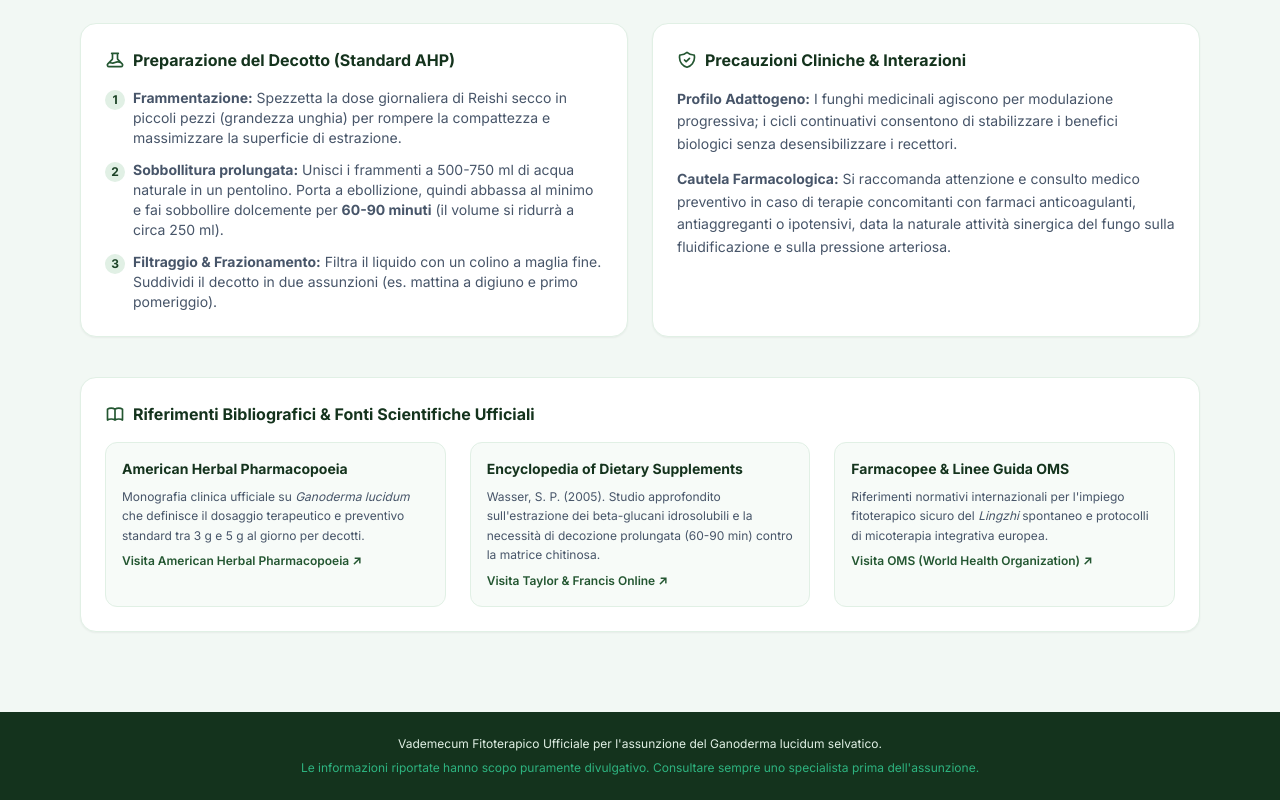
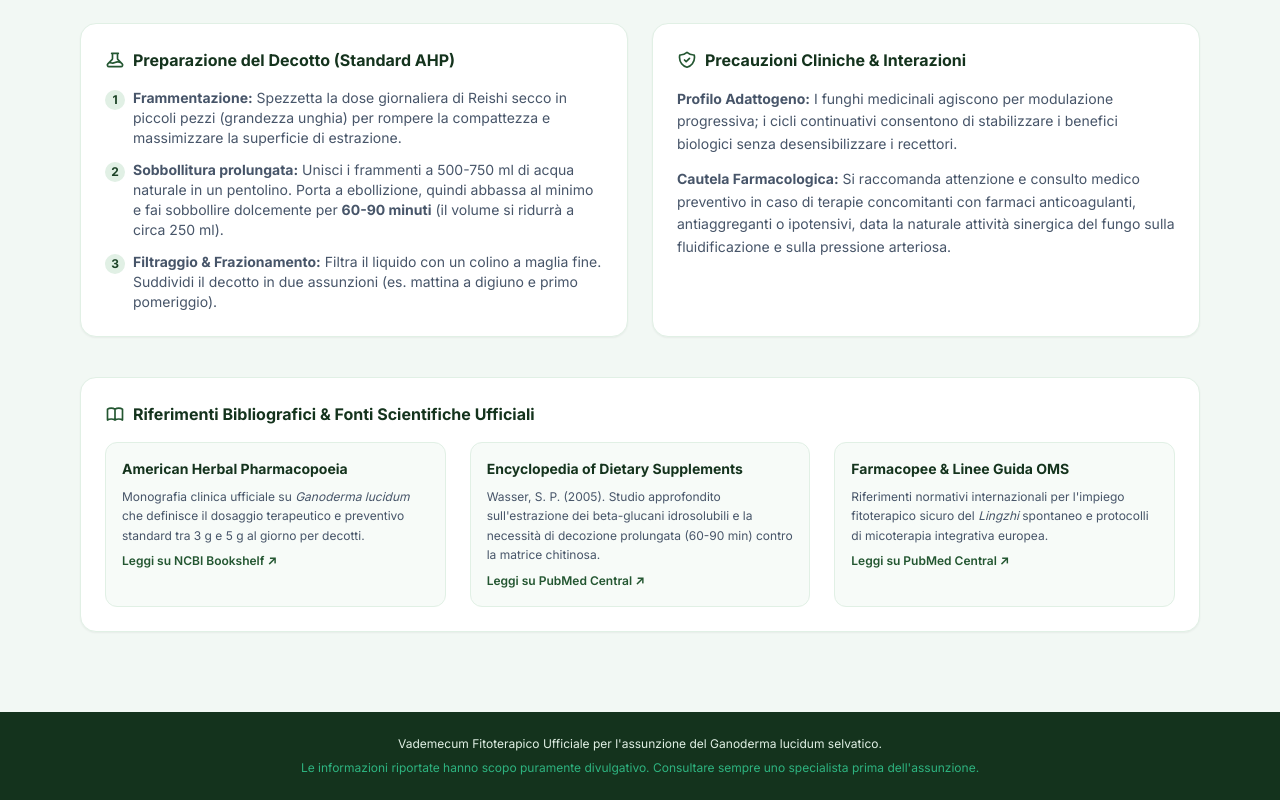
Before and after one commit to domenicoares82-a11y/vademecum-reishi, a plain HTML site: page index.html in a window 1280 px wide. Shown: the part 755-1555 px from the top of the page. Drawn offline with nearby package versions, Linux system fonts and the light colour scheme.

Commit message:
Update index.html

```diff
--- a/index.html
+++ b/index.html
@@ -209,7 +209,7 @@
                     <p class="text-xs leading-relaxed">
                         Monografia clinica ufficiale su <em>Ganoderma lucidum</em> che definisce il dosaggio terapeutico e preventivo standard tra 3 g e 5 g al giorno per decotti.
                     </p>
-                    <a href="https://www.herbal-ahp.org/" target="_blank" class="inline-block text-xs font-semibold text-forest-700 hover:underline">Visita American Herbal Pharmacopoeia ↗</a>
+                    <a href="https://www.ncbi.nlm.nih.gov/books/NBK92757/" target="_blank" rel="noopener" class="inline-block text-xs font-semibold text-forest-700 hover:underline">Leggi su NCBI Bookshelf ↗</a>
                 </div>
 
                 <div class="bg-forest-50/60 p-4 rounded-xl border border-forest-100 space-y-2">
@@ -217,7 +217,7 @@
                     <p class="text-xs leading-relaxed">
                         Wasser, S. P. (2005). Studio approfondito sull'estrazione dei beta-glucani idrosolubili e la necessità di decozione prolungata (60-90 min) contro la matrice chitinosa.
                     </p>
-                    <a href="https://www.tandfonline.com/" target="_blank" class="inline-block text-xs font-semibold text-forest-700 hover:underline">Visita Taylor & Francis Online ↗</a>
+                    <a href="https://www.ncbi.nlm.nih.gov/pmc/articles/PMC4684115/" target="_blank" rel="noopener" class="inline-block text-xs font-semibold text-forest-700 hover:underline">Leggi su PubMed Central ↗</a>
                 </div>
 
                 <div class="bg-forest-50/60 p-4 rounded-xl border border-forest-100 space-y-2">
@@ -225,7 +225,7 @@
                     <p class="text-xs leading-relaxed">
                         Riferimenti normativi internazionali per l'impiego fitoterapico sicuro del <em>Lingzhi</em> spontaneo e protocolli di micoterapia integrativa europea.
                     </p>
-                    <a href="https://www.who.int/" target="_blank" class="inline-block text-xs font-semibold text-forest-700 hover:underline">Visita OMS (World Health Organization) ↗</a>
+                    <a href="https://www.ncbi.nlm.nih.gov/pmc/articles/PMC10094145/" target="_blank" rel="noopener" class="inline-block text-xs font-semibold text-forest-700 hover:underline">Leggi su PubMed Central ↗</a>
                 </div>
             </div>
         </section>
```
